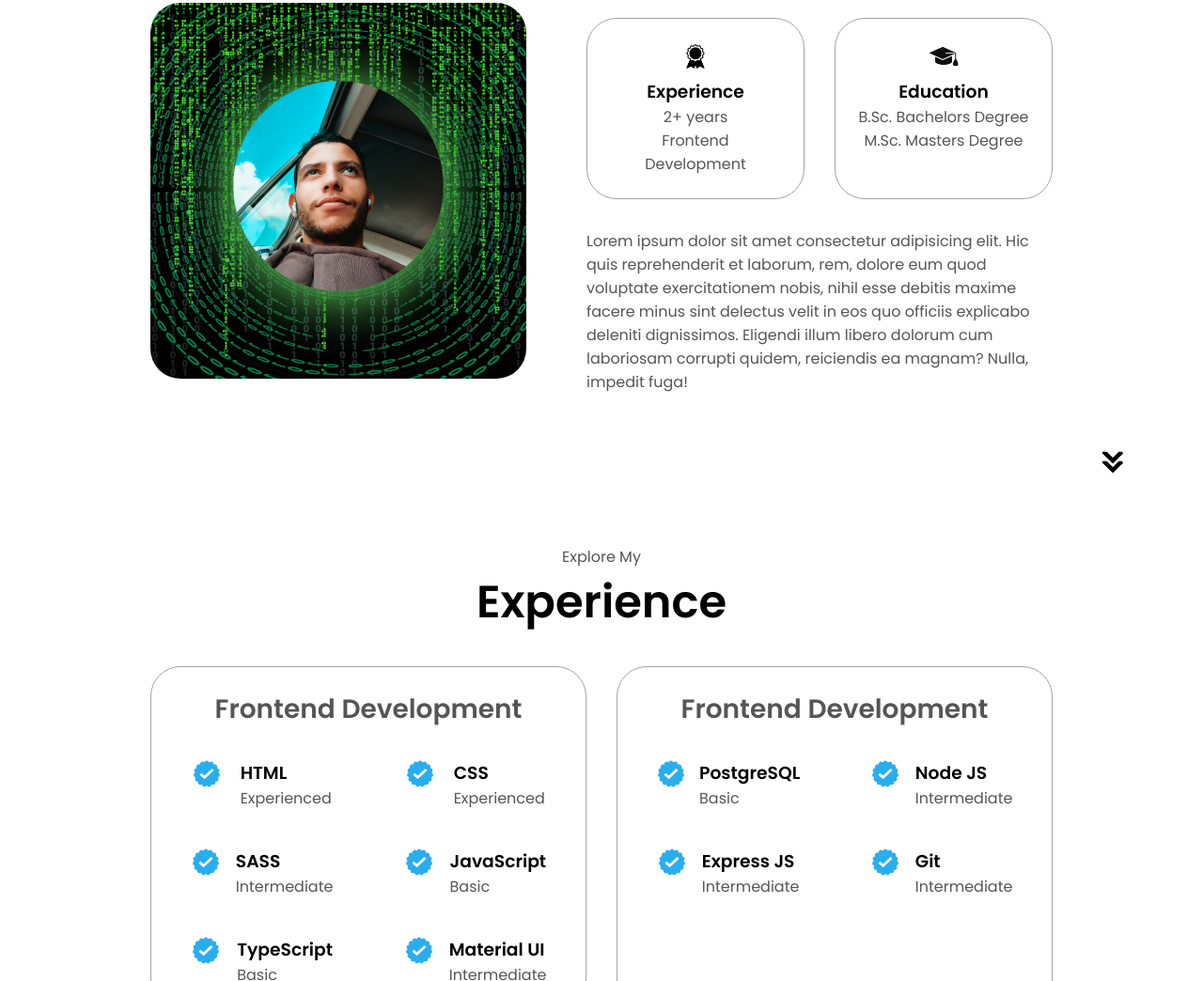
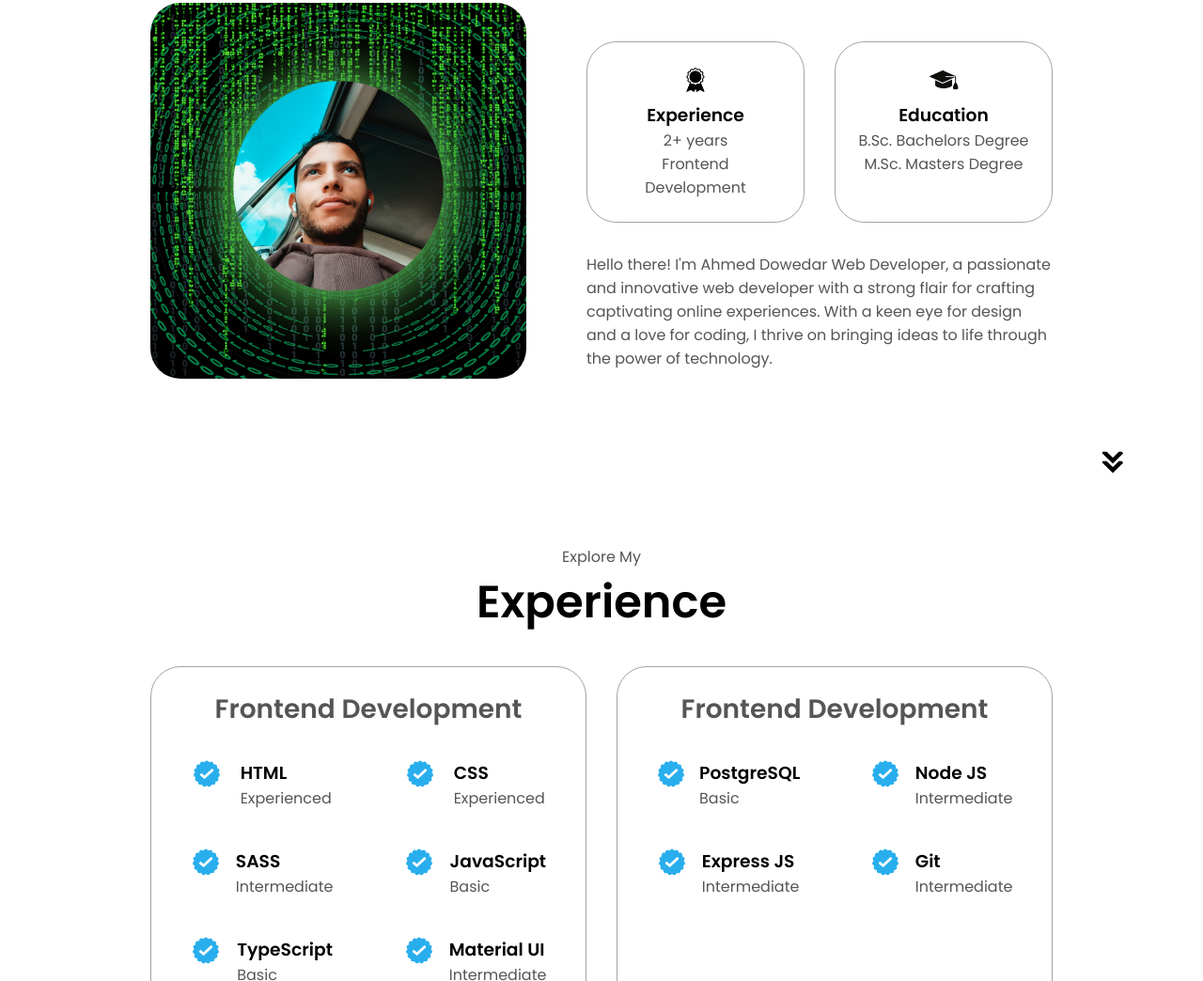
Before and after one commit to Ahmeddowdar/DowedarTech, a plain HTML site: page index.html in a window 1280 px wide. Shown: the part 1116-2160 px from the top of the page at 94% size. Drawn offline with Linux system fonts and the light colour scheme.

Commit message:
Add files via upload

```diff
--- a/index.html
+++ b/index.html
@@ -106,12 +106,7 @@
           </div>
           <div class="text-container">
             <p>
-              Lorem ipsum dolor sit amet consectetur adipisicing elit. Hic quis
-              reprehenderit et laborum, rem, dolore eum quod voluptate
-              exercitationem nobis, nihil esse debitis maxime facere minus sint
-              delectus velit in eos quo officiis explicabo deleniti dignissimos.
-              Eligendi illum libero dolorum cum laboriosam corrupti quidem,
-              reiciendis ea magnam? Nulla, impedit fuga!
+              Hello there! I'm Ahmed Dowedar Web Developer, a passionate and innovative web developer with a strong flair for crafting captivating online experiences. With a keen eye for design and a love for coding, I thrive on bringing ideas to life through the power of technology.
             </p>
           </div>
         </div>
```
